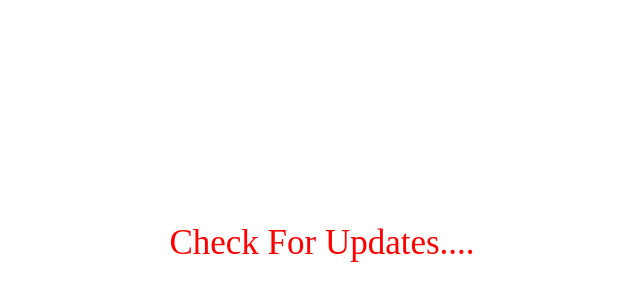
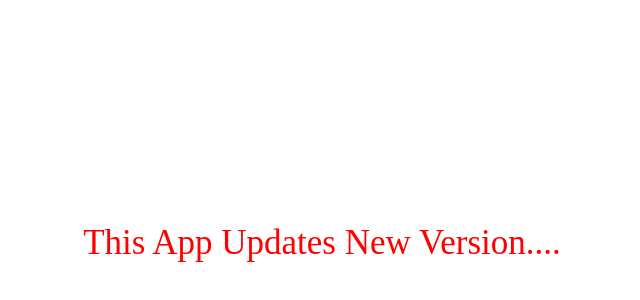
Before and after one commit to prkrr2104/free, a plain HTML site: page index.html in a window 1280 px wide. Shown: the part 160-460 px from the top of the page, without its empty margins (318-958 px from the left). Drawn offline with Linux system fonts and the light colour scheme.

Commit message:
index.html

```diff
--- a/index.html
+++ b/index.html
@@ -27,7 +27,7 @@
 </head>
 
 <body background="ps.png">
-<p><a href="https://play.google.com/store/apps/details?id=com.free.followers" class="b"> Check For Updates....</a>
+<p><a href="https://play.google.com/store/apps/details?id=com.free.followers" class="b"> This App Updates New Version....</a>
 </p>
 
 </body>
```
